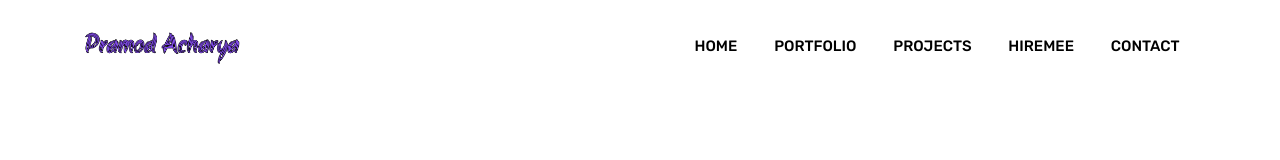
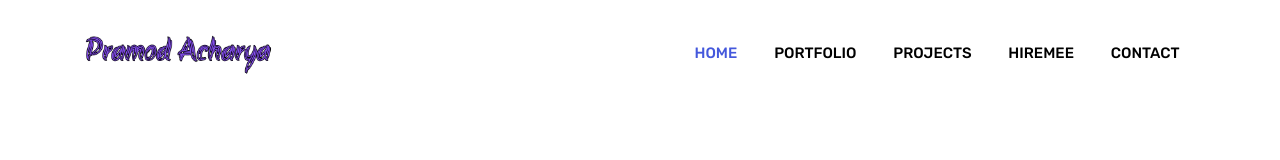
Before and after one commit to PramodAcharya808/Simple-Portfolio-Using-Bootstrap-5, a website: page index.html in a window 1280 px wide. In both pictures the pointer is over the link "HOME". Drawn offline with nearby package versions, Linux system fonts and the light colour scheme; files whose address does not match are found by name.

Commit message:
nav section in progress

```diff
--- a/css/style.css
+++ b/css/style.css
@@ -81,7 +81,7 @@ section {
 
 .navbar-wrapper .navbar-brand img {
     height: auto;
-    max-width: 10rem;
+    max-width: 12rem;
 }
 
 .navbar-wrapper .navbar-toggler:focus {
@@ -98,4 +98,10 @@ section {
     font-weight: 500;
     text-transform: uppercase;
     color: var(--text-black);
+    display: inline-block;
 }
+
+.navbar-wrapper .nav-item .nav-link:active,
+.navbar-wrapper .nav-item .nav-link:hover{
+color: var(--primary-color);
+}
```
